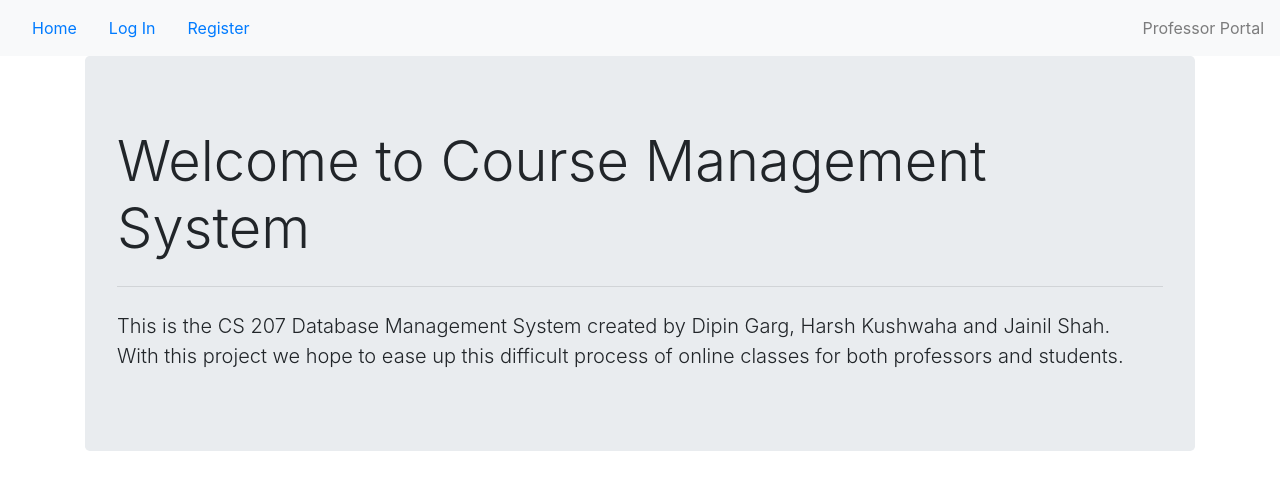
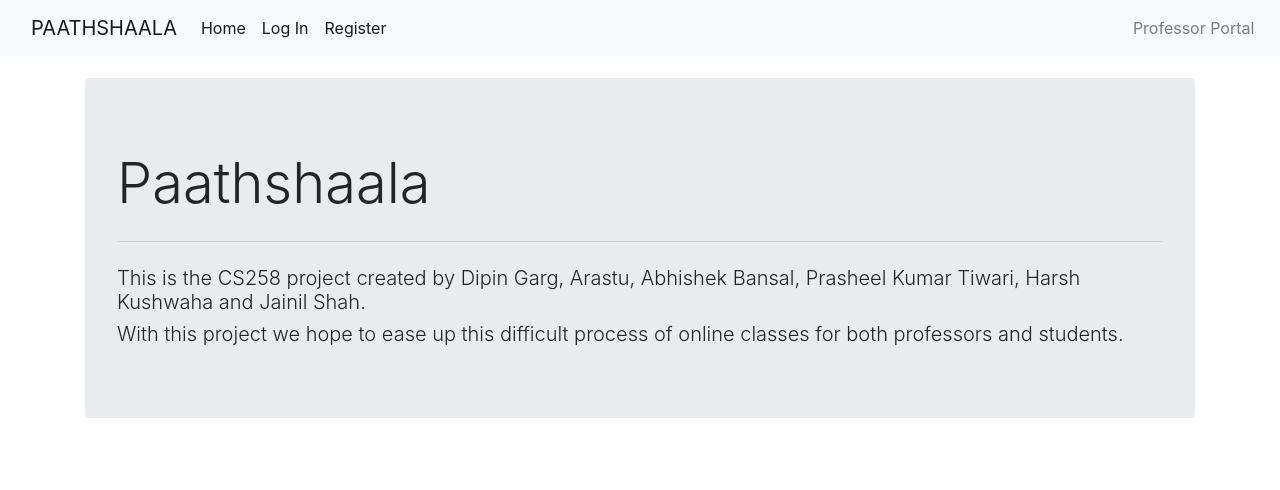
Before and after one commit to dgargdipin/paathshaala-professor, a Flask app: page / in a window 1280 px wide. Shown: the top 490 px of the page. Run offline with Flask 2, Linux system fonts and the light colour scheme; some libraries are stand-ins or nearby versions.

Commit message:
final changes

```diff
--- a/cms/templates/base.html
+++ b/cms/templates/base.html
@@ -25,35 +25,42 @@
 
 <body>
 
-    <ul class='nav navbar navbar-expand-lg navbar-light bg-light'>
-        <li class='nav-link'>
-            <a href="{{url_for('core.index')}}">Home</a>
-        </li>
+    <nav class="navbar navbar-expand-lg navbar-light bg-light">
+        <div class="container-fluid">
+          <a class="navbar-brand" href="{{url_for('core.index')}}"margin>PAATHSHAALA</a>
+          <div class="collapse navbar-collapse" id="navbarSupportedContent">
+            <ul class="navbar-nav me-auto mb-2 mb-lg-0">
+              <li class="nav-item">
+                <a class="nav-link active" href="{{url_for('core.index')}}">Home</a>
+              </li>
+              {% if current_user.is_authenticated %}
 
-    {% if current_user.is_authenticated %}
+                <li class="nav-item active">
+                    <a class="nav-link" href="{{url_for('professors.account')}}">Account</a>
+                </li>
+                <li class="nav-item active">
+                    <a class="nav-link" href="{{url_for('professors.logout')}}">Log Out</a>
+                </li>
+              {% else %}
 
-        <li class='nav-link'>
-            <a href="{{url_for('professors.account')}}">Account</a>
-        </li>
-        <li class='nav-link'>
-            <a href="{{url_for('professors.logout')}}">Log Out</a>
-        </li>
+                <li class="nav-item active">
+                    <a class="nav-link" href="{{url_for('professors.login')}}">Log In</a>
+                </li>
+                <li class="nav-item active">
+                    <a class="nav-link" href="{{url_for('professors.register')}}">Register</a>
+                </li>
+              {% endif %}
+              <ul class="navbar-nav flex-row ml-md-auto d-none d-md-flex">
+                <div style="position: absolute; right: 2%"class="navbar-text ml-auto">
+                    Professor Portal
+                </div>
+              </ul>
+            </ul>
 
 
-    {% else %}
-
-
-        <li class='nav-link'>
-            <a href="{{url_for('professors.login')}}">Log In</a>
-        </li>
-        <li class='nav-link'>
-            <a href="{{url_for('professors.register')}}">Register</a>
-        </li>
-    {% endif %}
-    <span class="navbar-text ml-auto">
-        Professor Portal
-    </span>
-    </ul>
+          </div>
+        </div>
+      </nav>
     <div class="container">
         {% block content %}
 
--- a/cms/templates/index.html
+++ b/cms/templates/index.html
@@ -12,15 +12,14 @@
 </dd>
 {% endmacro %}
 {% block content %}
-<div class="jumbotron"><h1>
+<div style="margin-top: 2%;" class="jumbotron"><h1>
     {% if current_user.is_authenticated %}
             Welcome {{current_user.name}}</h1>
         {%else%}
-        <h1 class="display-4">Welcome to Course Management System</h1>
+        <h1 class="display-4">Paathshaala</h1>
         <hr class="my-4">
-        <p class="lead">This is the CS 207 Database Management System created by Dipin Garg, Harsh Kushwaha and Jainil Shah.
-            <br>With this project
-            we hope to ease up this difficult process of online classes for both professors and students.</p>
+        <h4 class="lead">This is the CS258 project created by Dipin Garg, Arastu, Abhishek Bansal, Prasheel Kumar Tiwari, Harsh Kushwaha and Jainil Shah.</h4>
+        <h4 class="lead">With this project we hope to ease up this difficult process of online classes for both professors and students.</h4>
 
     {% endif %}
 
```
